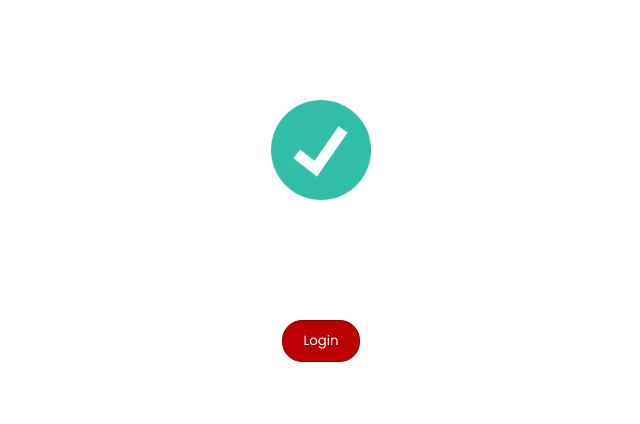
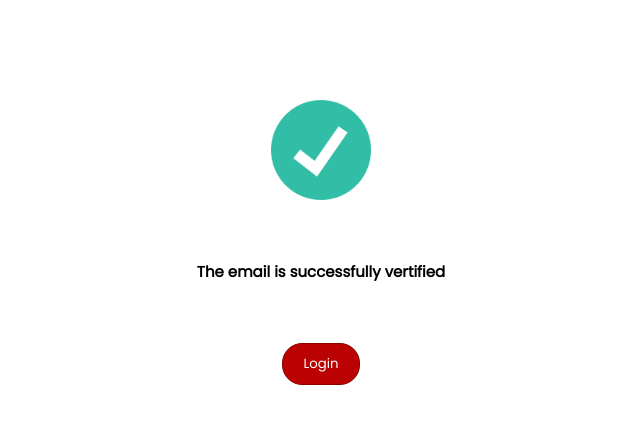
Before and after one commit to Collins87mbathi/food_app_ui, a React (Create React App) app: page /#/users/1/verify/1 in a window 1280 px wide. Shown: the top 424 px of the page, without its empty margins (319-959 px from the left). Built offline with nearby package versions, Linux system fonts and the light colour scheme; no server answers.

Commit message:
tryed a new one

```diff
--- a/src/Emailvertify/Emailvertify.jsx
+++ b/src/Emailvertify/Emailvertify.jsx
@@ -3,19 +3,18 @@ import './Emailvertify.scss';
 import {Link,useParams} from 'react-router-dom';
 import {BASE_URL} from '../Utils/constants';
 import success from './check.png';
-import { useEffect,useState} from 'react';
+import { useEffect} from 'react';
 import axios from 'axios';
 
 const Emailvertify = () => {
   const param = useParams();
-   const [msg, setMsg] = useState('');
+
 
     useEffect(() => {
           const activationEmail = async () => {
               try {
                   const res = await axios.get(BASE_URL +`/user/${param.id}/verify/${param.token}`);
                   console.log(res.data);
-                   setMsg(res.message);
               } catch (err) {
                console.log(err);
               }
@@ -28,7 +27,7 @@ const Emailvertify = () => {
     <div className="container-success">
    <img src={success} alt="success_img" className='success-img' />
 
-  <h3>{msg}</h3>
+  <h3>The email is successfully vertified</h3>
   <Link to='/login'>
   <button className='success-button'>Login</button>
   </Link>
```
